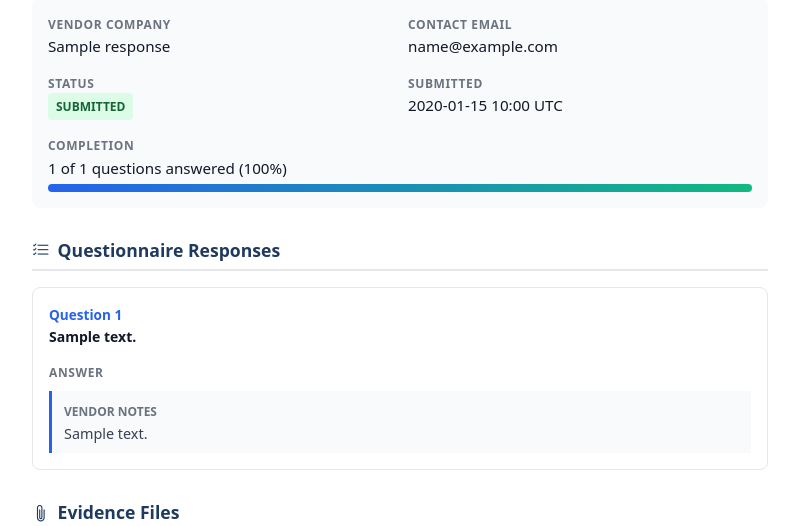
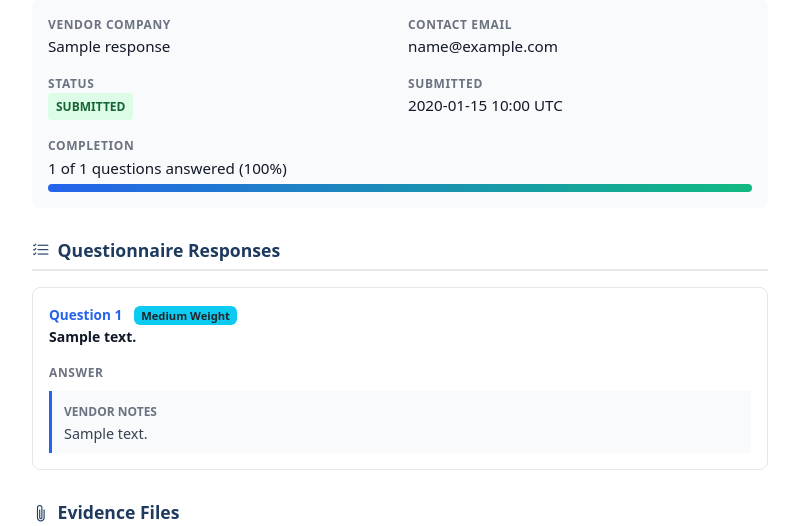
Before and after one commit to mbrynil/third-party-risk-questionnaire, a FastAPI app: page /submissions/1/export in a window 1280 px wide. Shown: the part 186-712 px from the top of the page, without its empty margins (240-1039 px from the left). Run offline with FastAPI, Linux system fonts and the light colour scheme; tables that the repository leaves empty hold one stand-in row (values such as "Sample post").

Commit message:
Add weight indicators to questions in export and response views
Update templates to display weight badges for questions in export.html and questionnaire_responses.html, differentiating between Low, Medium, High, and Critical weights.

Replit-Commit-Author: Agent
Replit-Commit-Session-Id: 615a8b8f-c147-4759-af81-70a03223fd6b
Replit-Commit-Checkpoint-Type: intermediate_checkpoint
Replit-Commit-Event-Id: db8871b3-c936-4b7d-a921-9a905acfffef
Replit-Commit-Screenshot-Url: https://storage.googleapis.com/screenshot-production-us-central1/802b7009-4459-4ebe-b95b-51d83740a11a/615a8b8f-c147-4759-af81-70a03223fd6b/rHQ8HYG
Replit-Helium-Checkpoint-Created: true

```diff
--- a/templates/export.html
+++ b/templates/export.html
@@ -265,6 +265,15 @@
         {% set answer = answers_dict.get(question.id) %}
         <div class="question-block">
             <span class="question-number">Question {{ loop.index }}</span>
+            {% if question.weight == 'LOW' %}
+            <span class="badge bg-secondary ms-2" style="font-size: 0.7rem;">Low Weight</span>
+            {% elif question.weight == 'HIGH' %}
+            <span class="badge bg-warning text-dark ms-2" style="font-size: 0.7rem;">High Weight</span>
+            {% elif question.weight == 'CRITICAL' %}
+            <span class="badge bg-danger ms-2" style="font-size: 0.7rem;">Critical Weight</span>
+            {% else %}
+            <span class="badge bg-info text-dark ms-2" style="font-size: 0.7rem;">Medium Weight</span>
+            {% endif %}
             <p class="question-text">{{ question.question_text }}</p>
             <div class="answer-row">
                 <div>
```
Also changed, not shown: templates/questionnaire_responses.html (+21 -1 lines).
